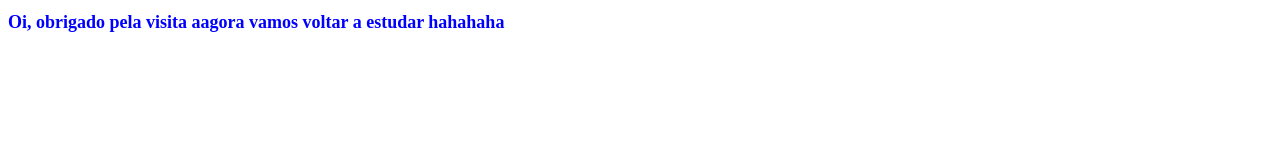
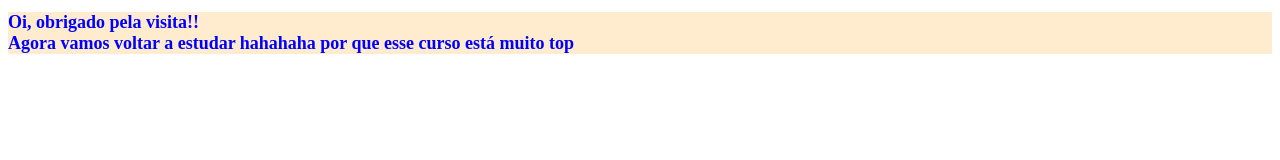
Before and after one commit to MatheusSilvaAguiarDev/Ol--Mundo, a plain HTML site: page siteExemplo/index.html in a window 1280 px wide. Drawn offline with Linux system fonts and the light colour scheme.

Commit message:
Alteração

```diff
--- a/siteExemplo/index.html
+++ b/siteExemplo/index.html
@@ -8,12 +8,14 @@
         h1{
             font-size: 18px;
             color: blue;
+            background-color: blanchedalmond;
         }
     </style>
 </head>
 
 <body>
-    <h1>Oi, obrigado pela visita aagora vamos voltar a estudar hahahaha</h1>
+    <h1>Oi, obrigado pela visita!!<br>
+     Agora vamos voltar a estudar hahahaha por que esse curso está muito top</h1>
 
 </body>
 </html>
```
